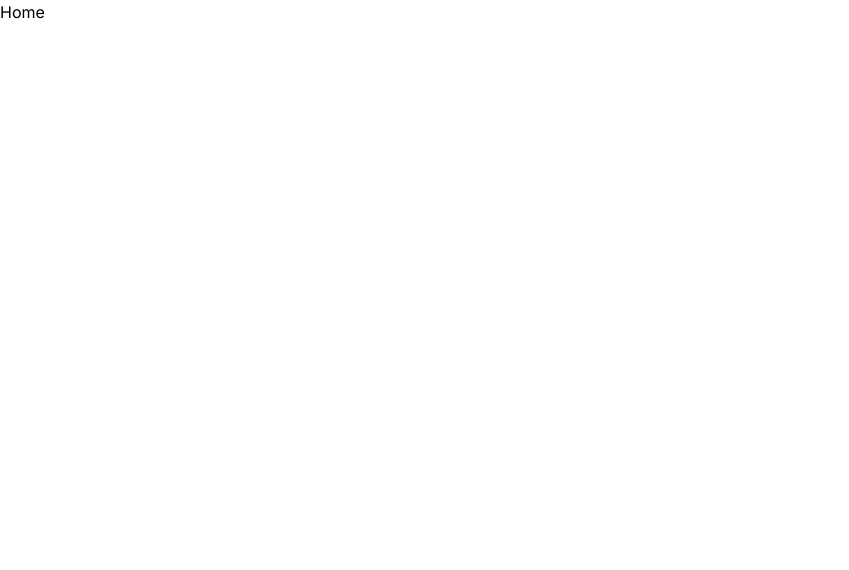
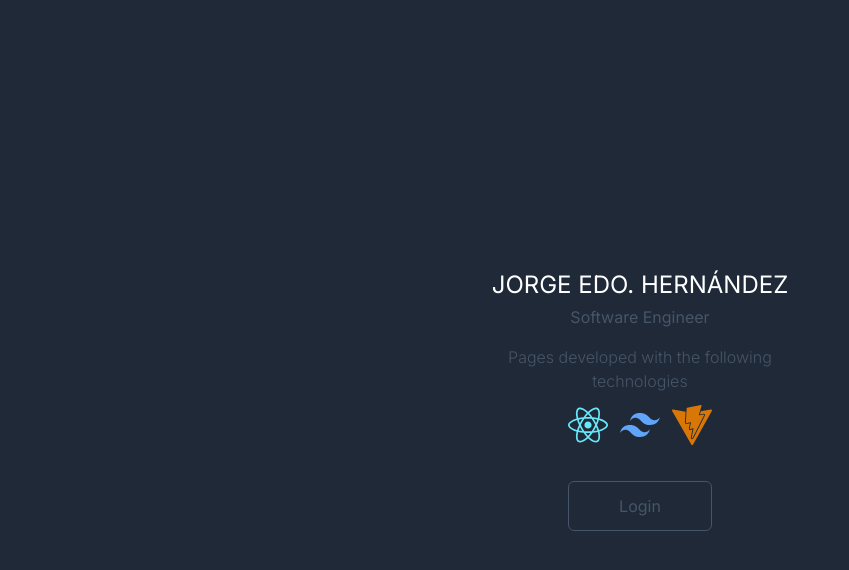
Before and after one commit to jorgehernandezch/React-JS-Typescript, a React (Vite) app: page / in a window 1280 px wide. Shown: the top 570 px of the page, without its empty margins (0-849 px from the left). Built offline with nearby package versions, Linux system fonts and the light colour scheme.

Commit message:
Home Page

```diff
--- a/src/pages/Home/index.tsx
+++ b/src/pages/Home/index.tsx
@@ -1,5 +1,43 @@
+import { Link } from 'react-router-dom';
+import { FaReact } from 'react-icons/fa';
+import { SiTailwindcss, SiVite } from 'react-icons/si';
+
 export const Home = () =>{
   return(
-    <h1>Home</h1>
+    <div className="w-full h-screen bg-gray-800 flex justify-center items-center">
+      <div className="
+          2xl:w-1/3
+          xl:w-1/3
+          lg:w-1/3
+          md:w-1/2
+          sm:w-9/12
+          w-9/12
+          p-8
+          mx-auto
+          my-auto"
+      >
+        <h3 className="text-white text-2xl text-center font-medium mb-1">JORGE EDO. HERNÁNDEZ</h3>
+        <p className="text-center text-slate-600 mb-4">Software Engineer</p>
+        <p className="text-slate-600 font-light text-center">Pages developed with the following technologies</p>
+        <div className="w-full flex flex-row justify-center items-center gap-3 mt-3 mb-9">
+          <FaReact color="rgb(103 232 249)" size={40}/>
+          <SiTailwindcss color="rgb(96 165 250)" size={40}/>
+          <SiVite color="rgb(217 119 6)" size={40}/>
+        </div>
+        <div className="flex flex-row justify-center items-center mt-4">
+          <Link to="/login">
+            <button className="border-slate-600 border-x rounded-md border-y flex justify-center items-center p-3 w-36 gap-2 hover:bg-teal-600 hover:text-slate-300 transition text-slate-600">
+                Login
+            </button >
+          </Link>
+
+          {/* <button className="border-slate-600 border-x rounded-md border-y flex justify-center items-center p-3 w-36 gap-2 hover:bg-teal-600 hover:text-slate-300 transition text-slate-600">
+            <FaTwitter size={14} color="rgb(51 65 85)"/>
+              twitter
+          </button> */}
+        </div>
+
+      </div>
+    </div>
   )
 }
```
